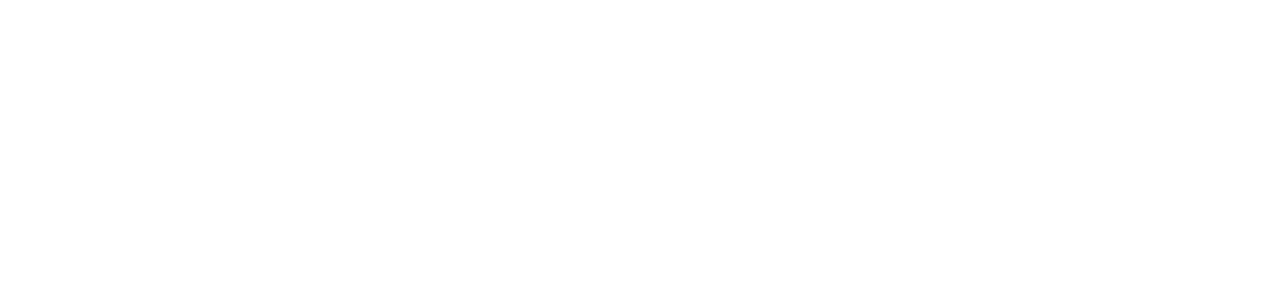
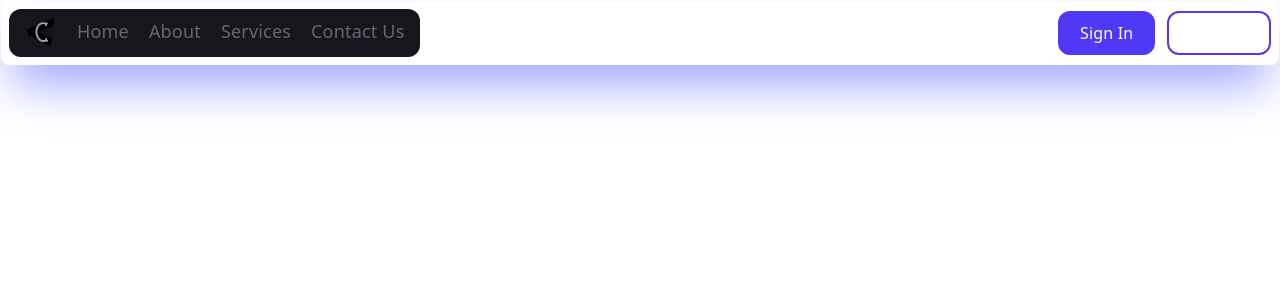
Before and after one commit to Gondalwad/CodeCluster, a React (Vite) app in the folder client/: page / in a window 1280 px wide. Shown: the top 300 px of the page. Built offline with nearby package versions, Linux system fonts and the light colour scheme.

Commit message:
created header containing responsive navigation bar

```diff
--- a/client/src/App.jsx
+++ b/client/src/App.jsx
@@ -1,8 +1,11 @@
-import { useState } from 'react'
+import { useState } from 'react';
+import Header from './pages/components/Header';
+
 function App() {
 
   return (
     <>
+      <Header/>
     </>
   )
 }
--- a/client/src/index.css
+++ b/client/src/index.css
@@ -44,6 +44,9 @@
   }
 }
 
+.bg-indigo-950{
+      background-color: #16171d;
+}
 body {
   margin: 0;
   padding: 1px;
--- /dev/null
+++ b/client/src/pages/components/Header.jsx
@@ -0,0 +1,100 @@
+import { BrowserRouter, Link } from "react-router";
+import Button from "../ui/Button";
+import { FaBars, FaTimes } from "react-icons/fa";
+import { useState } from "react";
+
+export default function Header() {
+  const [isNavOpen, setIsNavOpen] = useState(false);
+
+  const toggleNav = () => {
+    setIsNavOpen(!isNavOpen);
+  };
+
+  return (
+    <>
+      <BrowserRouter>
+        <nav className="flex justify-between p-2 shadow-2xl shadow-indigo-400  items-center rounded-lg">
+          {/* nav icon in responsive screen like phone/tab */}
+
+          {isNavOpen ? (
+            <FaTimes
+            className="text-3xl md:hidden cursor-pointer transition-transform duration-300 rotate-90"
+            onClick={toggleNav}
+            />
+          ) : (
+            <FaBars
+            className="text-3xl md:hidden cursor-pointer transition-transform duration-300"
+            onClick={toggleNav}
+            />
+          )}
+          {/* first ul set containing home,about... */}
+          <ul
+            className={`
+                absolute
+                top-16
+                left-0
+
+                bg-indigo-950
+                flex-col
+                w-full
+                p-4
+                flex gap-5
+                transition-all duration-300 ease-in-out
+                shadow-indigo-400
+                shadow-2xl
+                rounded-xl
+
+                ${
+                isNavOpen
+                    ? "opacity-100 translate-y-0"
+                    : "opacity-0 -translate-y-4 pointer-events-none"
+                }
+                md:static
+                md:opacity-100
+                md:translate-y-0
+                md:pointer-events-auto
+                md:flex
+                md:flex-row
+                md:bg-transparent
+                md:w-fit
+                md:py-2
+                md:shadow-none
+
+            `}>
+            <li className="hover:text-gray-200">
+              <Link to="/">
+                <img src="../../public/codecluster-logo.png" className="w-8 shadow-xs" alt="png" />
+              </Link>
+            </li>
+            <li className="hover:text-gray-200 text-lg h-fit">
+              <Link to="/home">Home</Link>
+            </li>
+            <li className="hover:text-gray-200 text-lg h-fit">
+              <Link to="/about">About</Link>
+            </li>
+            <li className="hover:text-gray-200 text-lg h-fit">
+              <Link to="/services">Services</Link>
+            </li>
+            <li className="hover:text-gray-200 text-lg h-fit">
+              <Link to="/contact">Contact Us</Link>
+            </li>
+          </ul>
+
+            {/* Second ul containing only buttons */}
+          <ul className="flex gap-3 h-fit">
+            <li>
+              <Link to="/signIn">
+                <Button value={"Sign In"} />
+              </Link>
+            </li>
+            <li>
+              <Link to="/signUp">
+                <Button value={"Sign Up"} className={"bg-transparent"} />
+              </Link>
+            </li>
+          </ul>
+        </nav>
+      </BrowserRouter>
+    </>
+  );
+}
--- a/client/src/pages/ui/Button.jsx
+++ b/client/src/pages/ui/Button.jsx
@@ -7,6 +7,9 @@
         px-5 py-2 rounded-xl
         transition-all duration-200
     hover:bg-indigo-500
+        cursor-pointer
+        border-2
+        border-indigo-600
         ${className}
       `}
     >
```
Also changed, not shown: client/src/pages/components/Footer.jsx (added).
